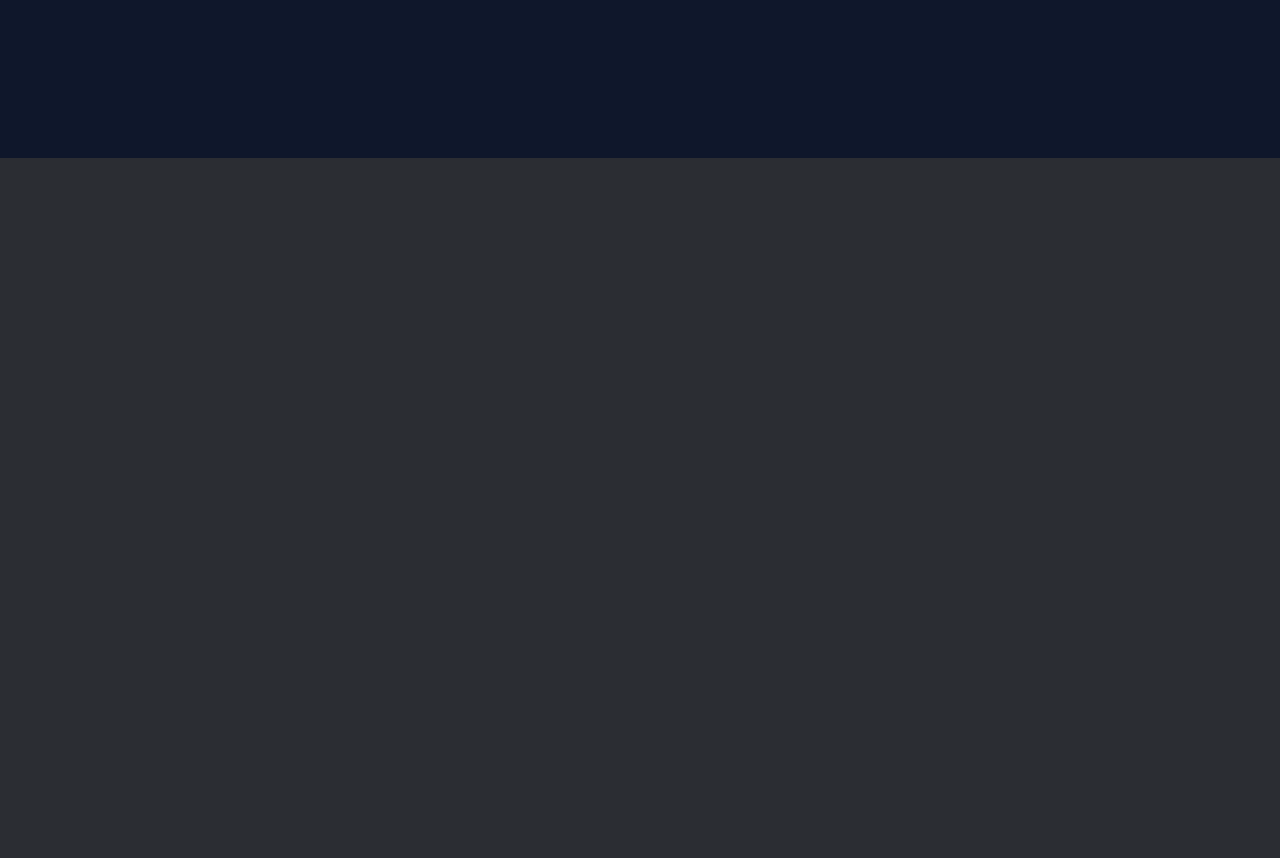
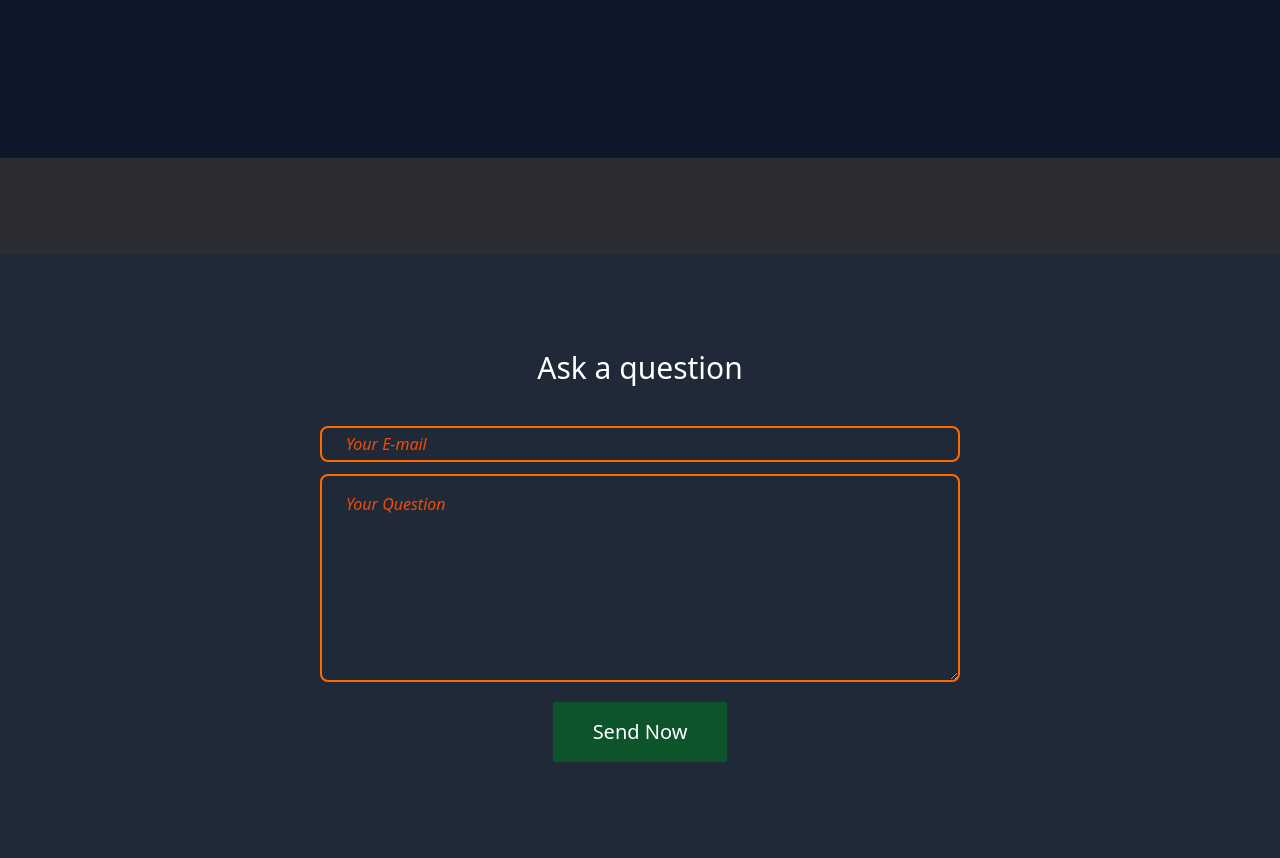
Before and after one commit to farhans101/basic-tailwindcss-projects, a plain HTML site: page index.html in a window 1280 px wide. Shown: the part 2054-2912 px from the top of the page. Before the commit the page ends 2308 px from the top, so only its background shows below. Drawn offline with nearby package versions, Linux system fonts and the light colour scheme.

Commit message:
form section done

```diff
--- a/index.html
+++ b/index.html
@@ -163,6 +163,23 @@
                 </div>
             </div>
         </section>
+
+        <section class="bg-[#1f2937] py-16 sm:py-24">
+            <div>
+                <h1 class="text-center text-white text-xl sm:text-2xl md:text-3xl mb-10">Ask a question</h1>
+                <form>
+                    <input
+                        class="block mx-auto w-5/6 sm:w-1/2 h-9 border-2 border-orange-500 text-white rounded-lg px-6 mb-3 placeholder:italic placeholder:text-orange-600"
+                        type="email" placeholder="Your E-mail">
+                    <textarea
+                        class="block mx-auto text-white placeholder:italic w-5/6 sm:w-1/2 px-6 border-2 border-orange-500 h-52 rounded-lg placeholder:text-orange-600 py-4"
+                        placeholder="Your Question"></textarea>
+                    <button
+                        class="block mx-auto px-10 py-4 text-white text-xl bg-green-900 hover:bg-green-600 mt-5">Send
+                        Now</button>
+                </form>
+            </div>
+        </section>
     </main>
 </body>
 
```
